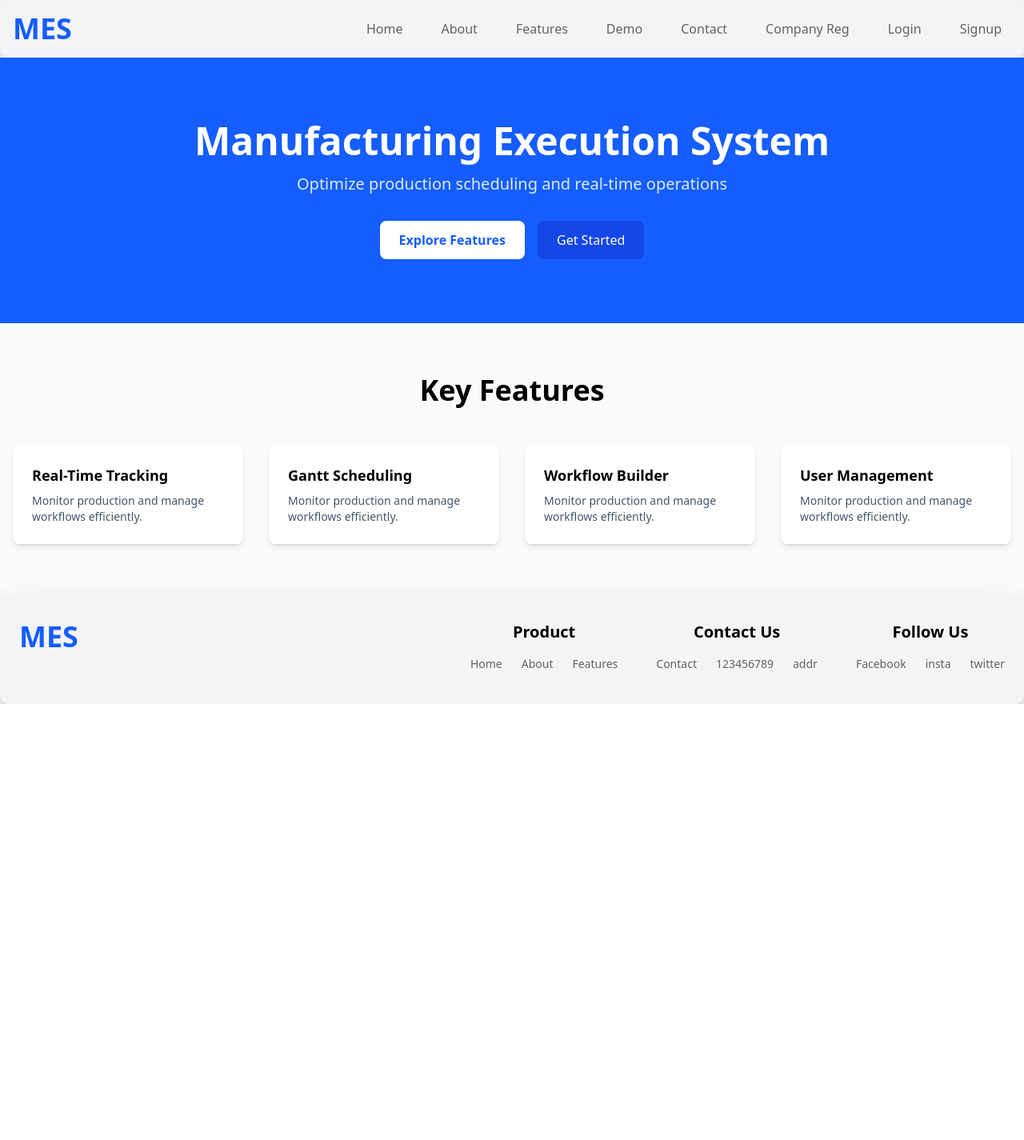
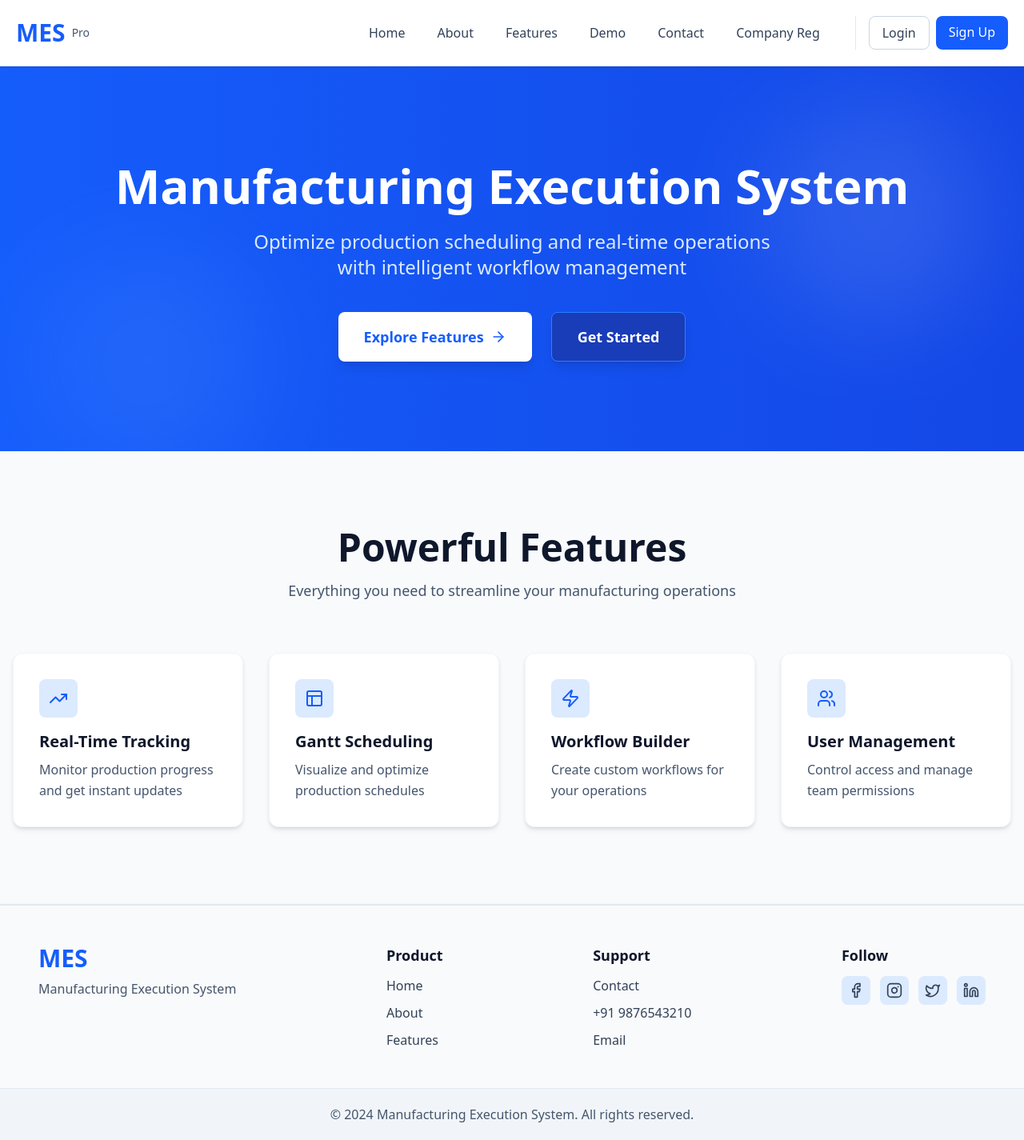
Before and after one commit to SidusSolvere/manufacturing-execution-system, a React (Vite) app in the folder client/: page / in a window 1280 px wide. Shown: the whole page at 80% size. Before the commit the page ends 880 px from the top, so only its background shows below. Built offline with nearby package versions, Linux system fonts and the light colour scheme.

Commit message:
Updated nav and footer also changed some css of Demo section

```diff
--- a/client/src/components/footer.jsx
+++ b/client/src/components/footer.jsx
@@ -1,42 +1,64 @@
 import React from 'react';
 import { Link } from 'react-router-dom';
-
+import { Facebook, Instagram, Twitter, Linkedin } from 'lucide-react';
 
 function Footer(){
-  const linkStyle = " py-2 text-black/60 font-medium hover:text-black text-xs md:text-sm ";
+  const linkStyle = "text-slate-700 hover:text-blue-600 transition-all duration-300 font-medium text-sm md:text-base hover:translate-x-0.5";
+  const socialIconStyle = "w-5 h-5 text-slate-700 hover:text-white transition-all duration-300 cursor-pointer";
+
 return(
 <>
-<div className='bottom-0 bg-gray-100 left-0 w-full shadow-2xl'>
-  <div className="flex flex-col md:flex-row gap-4 md:gap-12 rounded-xl px-4 md:px-6 py-6 md:py-8 shadow-2xl">
-    <div className="flex w-full md:w-auto">
-      <h1 className="text-2xl md:text-4xl text-blue-600 font-extrabold">MES</h1>
+<div className='bg-gray-50 left-0 w-full border-t-2 border-slate-200 shadow-sm'>
+  <div className="flex flex-col md:flex-row gap-10 md:gap-8 px-4 md:px-8 lg:px-12 py-10 md:py-12 items-start justify-between max-w-7xl mx-auto">
+
+    <div className="flex flex-col gap-2 flex-shrink-0">
+      <h1 className="text-2xl md:text-3xl text-blue-600 font-extrabold">MES</h1>
+      <p className="text-slate-600 text-sm md:text-base">Manufacturing Execution System</p>
     </div>
-    <div className="flex flex-col gap-2 md:ml-auto items-center">
-      <h3 className='font-bold text-lg md:text-xl text-black'>Product</h3>
-      <div className="flex flex-row flex-wrap gap-4 md:gap-6 justify-center">
+
+    <div className="flex flex-col gap-3">
+      <h3 className='font-bold text-slate-900 text-base md:text-lg'>Product</h3>
+      <div className="flex flex-col gap-2.5">
         <Link className={linkStyle} to="/">Home</Link>
         <Link className={linkStyle} to="/about">About</Link>
         <Link className={linkStyle} to="/features">Features</Link>
       </div>
     </div>
-    <div className="flex flex-col gap-2 items-center">
-      <h3 className='font-bold text-lg md:text-xl text-black'>Contact Us</h3>
-      <div className="flex flex-row flex-wrap gap-4 md:gap-6 justify-center">
+
+    <div className="flex flex-col gap-3">
+      <h3 className='font-bold text-slate-900 text-base md:text-lg'>Support</h3>
+      <div className="flex flex-col gap-2.5">
         <Link className={linkStyle} to="/contact">Contact</Link>
-        <div className={linkStyle}>123456789</div>
-        <div className={linkStyle}>addr</div>
-      </div>
-    </div>
-  <div className="flex flex-col gap-2 items-center">
-      <h3 className='font-bold text-lg md:text-xl text-black'>Follow Us</h3>
-      <div className="flex flex-row flex-wrap gap-4 md:gap-6 justify-center">
-        <a className={linkStyle}>Facebook</a>
-        <a className={linkStyle}>insta</a>
-        <a className={linkStyle}>twitter</a>
+        <a href="tel:+919876543210" className={linkStyle}>+91 9876543210</a>
+        <a href="mailto:support@mes.com" className={linkStyle}>Email</a>
       </div>
     </div>
 
-</div>
+    <div className="flex flex-col gap-3">
+      <h3 className='font-bold text-slate-900 text-base md:text-lg'>Follow</h3>
+      <div className="flex flex-row gap-3">
+        <a href="https://facebook.com" target="_blank" rel="noopener noreferrer" className="bg-blue-100 hover:bg-blue-600 p-2 rounded-lg transition-all duration-300 hover:shadow-md" aria-label="Facebook">
+          <Facebook className={socialIconStyle} />
+        </a>
+        <a href="https://instagram.com" target="_blank" rel="noopener noreferrer" className="bg-blue-100 hover:bg-blue-600 p-2 rounded-lg transition-all duration-300 hover:shadow-md" aria-label="Instagram">
+          <Instagram className={socialIconStyle} />
+        </a>
+        <a href="https://twitter.com" target="_blank" rel="noopener noreferrer" className="bg-blue-100 hover:bg-blue-600 p-2 rounded-lg transition-all duration-300 hover:shadow-md" aria-label="Twitter">
+          <Twitter className={socialIconStyle} />
+        </a>
+        <a href="https://linkedin.com" target="_blank" rel="noopener noreferrer" className="bg-blue-100 hover:bg-blue-600 p-2 rounded-lg transition-all duration-300 hover:shadow-md" aria-label="LinkedIn">
+          <Linkedin className={socialIconStyle} />
+        </a>
+      </div>
+    </div>
+
+  </div>
+
+  <div className="border-t border-slate-200 bg-slate-100 px-4 md:px-8 lg:px-12 py-5">
+    <p className="text-center text-slate-600 text-sm md:text-base max-w-7xl mx-auto">
+      &copy; 2024 Manufacturing Execution System. All rights reserved.
+    </p>
+  </div>
 </div>
 </>
 );
--- a/client/src/components/nav.jsx
+++ b/client/src/components/nav.jsx
@@ -1,61 +1,69 @@
 import React, { useState } from 'react';
 import { Link } from 'react-router-dom';
+import { Menu, X } from 'lucide-react';
 
 function Nav(){
   const [isOpen, setIsOpen] = useState(false);
 
-  const buttonStyle = "px-3 py-2 text-black/60 font-medium hover:text-black hover:bg-blue-600/50 hover:rounded-lg text-sm md:text-base";
+  const buttonStyle = "px-3 py-2 text-slate-700 font-medium hover:text-blue-600 transition-all duration-300 text-sm md:text-base rounded-lg hover:bg-blue-50";
 
   return(
     <>
-    <div className='bg-gray-100 w-full'>
-  <nav className='flex items-center justify-between p-3 md:p-4 gap-3 md:gap-6 border-default shadow-2xl rounded-xl'>
+    <div className='bg-white w-full border-b border-slate-200 shadow-sm sticky top-0 z-50'>
+      <nav className='flex items-center justify-between p-4 md:p-5 gap-3 md:gap-8 max-w-7xl mx-auto'>
 
         {/* Logo */}
-    <h1 className="text-2xl md:text-4xl text-blue-600 font-extrabold flex-shrink-0">
-      MES
-    </h1>
+        <Link to="/" className="flex items-center gap-2 flex-shrink-0 hover:opacity-80 transition-opacity">
+          <h1 className="text-2xl md:text-3xl text-blue-600 font-extrabold">MES</h1>
+          <span className="hidden sm:block text-xs md:text-sm text-slate-600 font-medium">Pro</span>
+        </Link>
 
         {/* Hamburger Menu Button - Mobile Only */}
         <button
-      className="md:hidden flex flex-col gap-1.5 focus:outline-none"
+          className="md:hidden flex items-center justify-center focus:outline-none"
           onClick={() => setIsOpen(!isOpen)}
+          aria-label="Toggle menu"
         >
-      <span className={`block w-6 h-0.5 bg-blue-600 transition-all ${isOpen ? 'rotate-45 translate-y-2' : ''}`}></span>
-      <span className={`block w-6 h-0.5 bg-blue-600 transition-all ${isOpen ? 'opacity-0' : ''}`}></span>
-      <span className={`block w-6 h-0.5 bg-blue-600 transition-all ${isOpen ? '-rotate-45 -translate-y-2' : ''}`}></span>
+          {isOpen ? (
+            <X className="w-6 h-6 text-blue-600" />
+          ) : (
+            <Menu className="w-6 h-6 text-blue-600" />
+          )}
         </button>
 
         {/* Desktop Navigation - Hidden on Mobile */}
-    <div className='hidden md:flex gap-3 lg:gap-6'>
+        <div className='hidden md:flex gap-2 lg:gap-4 items-center ml-auto'>
           <Link className={buttonStyle} to="/">Home</Link>
           <Link className={buttonStyle} to="/about">About</Link>
           <Link className={buttonStyle} to="/features">Features</Link>
           <Link className={buttonStyle} to="/demo">Demo</Link>
           <Link className={buttonStyle} to="/contact">Contact</Link>
           <Link className={buttonStyle} to="/companyRegister">Company Reg</Link>
-      <Link className={buttonStyle} to="/login">Login</Link>
-      <Link className={buttonStyle} to="/signup">Signup</Link>
+          <div className="flex gap-2 ml-4 pl-4 border-l border-slate-200">
+            <Link className="px-4 py-2 text-slate-700 font-medium hover:text-blue-600 transition-all duration-300 text-sm md:text-base rounded-lg border border-slate-300 hover:border-blue-600" to="/login">Login</Link>
+            <Link className="px-4 py-2 bg-blue-600 text-white font-medium hover:bg-blue-700 transition-all duration-300 text-sm md:text-base rounded-lg" to="/signup">Sign Up</Link>
+          </div>
         </div>
       </nav>
 
       {/* Mobile Navigation - Visible only when hamburger is clicked */}
       {isOpen && (
-    <div className='md:hidden bg-white border-t shadow-lg'>
-      <div className='flex flex-col p-3 gap-2'>
-        <Link className={`${buttonStyle} block px-4 py-2 hover:bg-gray-100 rounded`} to="/" onClick={() => setIsOpen(false)}>Home</Link>
-        <Link className={`${buttonStyle} block px-4 py-2 hover:bg-gray-100 rounded`} to="/about" onClick={() => setIsOpen(false)}>About</Link>
-        <Link className={`${buttonStyle} block px-4 py-2 hover:bg-gray-100 rounded`} to="/features" onClick={() => setIsOpen(false)}>Features</Link>
-        <Link className={`${buttonStyle} block px-4 py-2 hover:bg-gray-100 rounded`} to="/demo" onClick={() => setIsOpen(false)}>Demo</Link>
-        <Link className={`${buttonStyle} block px-4 py-2 hover:bg-gray-100 rounded`} to="/contact" onClick={() => setIsOpen(false)}>Contact</Link>
-        <Link className={`${buttonStyle} block px-4 py-2 hover:bg-gray-100 rounded`} to="/companyRegister" onClick={() => setIsOpen(false)}>Company Reg</Link>
-        <Link className={`${buttonStyle} block px-4 py-2 hover:bg-gray-100 rounded`} to="/login" onClick={() => setIsOpen(false)}>Login</Link>
-        <Link className={`${buttonStyle} block px-4 py-2 hover:bg-gray-100 rounded`} to="/signup" onClick={() => setIsOpen(false)}>Signup</Link>
+        <div className='md:hidden bg-white border-t border-slate-200 shadow-lg'>
+          <div className='flex flex-col p-4 gap-1'>
+            <Link className={`${buttonStyle} block`} to="/" onClick={() => setIsOpen(false)}>Home</Link>
+            <Link className={`${buttonStyle} block`} to="/about" onClick={() => setIsOpen(false)}>About</Link>
+            <Link className={`${buttonStyle} block`} to="/features" onClick={() => setIsOpen(false)}>Features</Link>
+            <Link className={`${buttonStyle} block`} to="/demo" onClick={() => setIsOpen(false)}>Demo</Link>
+            <Link className={`${buttonStyle} block`} to="/contact" onClick={() => setIsOpen(false)}>Contact</Link>
+            <Link className={`${buttonStyle} block`} to="/companyRegister" onClick={() => setIsOpen(false)}>Company Reg</Link>
+            <div className='border-t border-slate-200 pt-3 mt-2 flex flex-col gap-2'>
+              <Link className="px-4 py-2 text-blue-600 font-medium hover:bg-blue-50 transition-all duration-300 text-sm rounded-lg border border-blue-600" to="/login" onClick={() => setIsOpen(false)}>Login</Link>
+              <Link className="px-4 py-2 bg-blue-600 text-white font-medium hover:bg-blue-700 transition-all duration-300 text-sm rounded-lg" to="/signup" onClick={() => setIsOpen(false)}>Sign Up</Link>
+            </div>
           </div>
         </div>
       )}
     </div>
-
     </>
   );
 }
--- a/client/src/pages/home/home.jsx
+++ b/client/src/pages/home/home.jsx
@@ -1,31 +1,55 @@
 import { Link } from 'react-router-dom';
+import { ArrowRight, Zap, Layout, Users, TrendingUp } from 'lucide-react';
 
 function Home() {
   return (
     <div>
       {/* Hero Section */}
-      <section className="bg-blue-600 text-white py-12 md:py-20">
-        <div className="max-w-7xl mx-auto px-4 text-center">
-          <h1 className="text-3xl sm:text-4xl md:text-5xl font-bold mb-4">Manufacturing Execution System</h1>
-          <p className="text-base sm:text-lg md:text-xl text-blue-100 mb-6 md:mb-8">Optimize production scheduling and real-time operations</p>
-          <div className="flex flex-col sm:flex-row gap-3 md:gap-4 justify-center">
-            <Link to="/features" className="bg-white text-blue-600 px-4 md:px-6 py-2 md:py-3 rounded-lg font-semibold text-sm md:text-base hover:bg-gray-100 transition">Explore Features</Link>
-            <Link to="/login" className="bg-blue-700 text-white px-4 md:px-6 py-2 md:py-3 rounded-lg text-sm md:text-base hover:bg-blue-800 transition">Get Started</Link>
+      <section className="bg-gradient-to-r from-blue-600 to-blue-700 text-white py-16 md:py-28 relative overflow-hidden">
+        <div className="absolute inset-0 opacity-10">
+          <div className="absolute top-10 right-10 w-72 h-72 bg-white rounded-full mix-blend-multiply filter blur-3xl"></div>
+          <div className="absolute -bottom-8 left-10 w-72 h-72 bg-blue-300 rounded-full mix-blend-multiply filter blur-3xl"></div>
+        </div>
+        <div className="max-w-7xl mx-auto px-4 text-center relative z-10">
+          <h1 className="text-4xl sm:text-5xl md:text-6xl font-bold mb-4 leading-tight">Manufacturing Execution System</h1>
+          <p className="text-lg sm:text-xl md:text-2xl text-blue-100 mb-8 md:mb-10 max-w-2xl mx-auto">Optimize production scheduling and real-time operations with intelligent workflow management</p>
+          <div className="flex flex-col sm:flex-row gap-4 md:gap-6 justify-center">
+            <Link to="/features" className="bg-white text-blue-600 px-6 md:px-8 py-3 md:py-4 rounded-lg font-semibold text-base md:text-lg hover:bg-gray-50 transition-all duration-300 shadow-lg hover:shadow-xl flex items-center justify-center gap-2 group">
+              <span>Explore Features</span>
+              <ArrowRight className="w-5 h-5 group-hover:translate-x-1 transition-transform" />
+            </Link>
+            <Link to="/login" className="bg-blue-800 hover:bg-blue-900 text-white px-6 md:px-8 py-3 md:py-4 rounded-lg font-semibold text-base md:text-lg transition-all duration-300 shadow-lg hover:shadow-xl flex items-center justify-center gap-2 border border-blue-500">
+              Get Started
+            </Link>
           </div>
         </div>
       </section>
 
       {/* Features Section */}
-      <section className="py-12 md:py-16 px-4">
+      <section className="py-16 md:py-24 px-4 bg-slate-50">
         <div className="max-w-7xl mx-auto">
-          <h2 className="text-2xl sm:text-3xl md:text-4xl font-bold text-center mb-8 md:mb-12">Key Features</h2>
-          <div className="grid grid-cols-1 sm:grid-cols-2 md:grid-cols-4 gap-4 md:gap-8">
-            {['Real-Time Tracking', 'Gantt Scheduling', 'Workflow Builder', 'User Management'].map((feature, i) => (
-              <div key={i} className="bg-white p-4 md:p-6 rounded-lg shadow-md hover:shadow-lg transition">
-                <h3 className="font-bold text-base md:text-lg mb-2">{feature}</h3>
-                <p className="text-slate-600 text-sm">Monitor production and manage workflows efficiently. </p>
-              </div>
-            ))}
+          <div className="text-center mb-12 md:mb-16">
+            <h2 className="text-3xl sm:text-4xl md:text-5xl font-bold text-slate-900 mb-4">Powerful Features</h2>
+            <p className="text-lg text-slate-600 max-w-2xl mx-auto">Everything you need to streamline your manufacturing operations</p>
+          </div>
+          <div className="grid grid-cols-1 sm:grid-cols-2 lg:grid-cols-4 gap-6 md:gap-8">
+            {[
+              { icon: TrendingUp, title: 'Real-Time Tracking', desc: 'Monitor production progress and get instant updates' },
+              { icon: Layout, title: 'Gantt Scheduling', desc: 'Visualize and optimize production schedules' },
+              { icon: Zap, title: 'Workflow Builder', desc: 'Create custom workflows for your operations' },
+              { icon: Users, title: 'User Management', desc: 'Control access and manage team permissions' }
+            ].map((feature, i) => {
+              const Icon = feature.icon;
+              return (
+                <div key={i} className="bg-white p-6 md:p-8 rounded-xl shadow-md hover:shadow-xl transition-all duration-300 border border-slate-100 hover:border-blue-300 group">
+                  <div className="flex items-center justify-center w-12 h-12 bg-blue-100 rounded-lg group-hover:bg-blue-600 transition-colors duration-300 mb-4">
+                    <Icon className="w-6 h-6 text-blue-600 group-hover:text-white transition-colors duration-300" />
+                  </div>
+                  <h3 className="font-bold text-lg md:text-xl text-slate-900 mb-2">{feature.title}</h3>
+                  <p className="text-slate-600 text-sm md:text-base leading-relaxed">{feature.desc}</p>
+                </div>
+              );
+            })}
           </div>
         </div>
       </section>
--- a/client/src/pages/mes/workPlace.jsx
+++ b/client/src/pages/mes/workPlace.jsx
@@ -85,10 +85,9 @@ export default function WorkPlace() {
   };
 
   return (
-    <div ref={fullscreenRef} className="h-full w-full relative">
+    <div ref={fullscreenRef} className="w-full h-full min-h-[calc(100vh-200px)] md:min-h-[calc(100vh-180px)] flex flex-col  bg-slate-50">
       <ReactFlow
         onlyRenderVisibleElements={true}
-
         maxZoom={2}
         minZoom={0.1}
         nodes={nodes}
```
Lines whose indentation alone changed are shown as unchanged.
